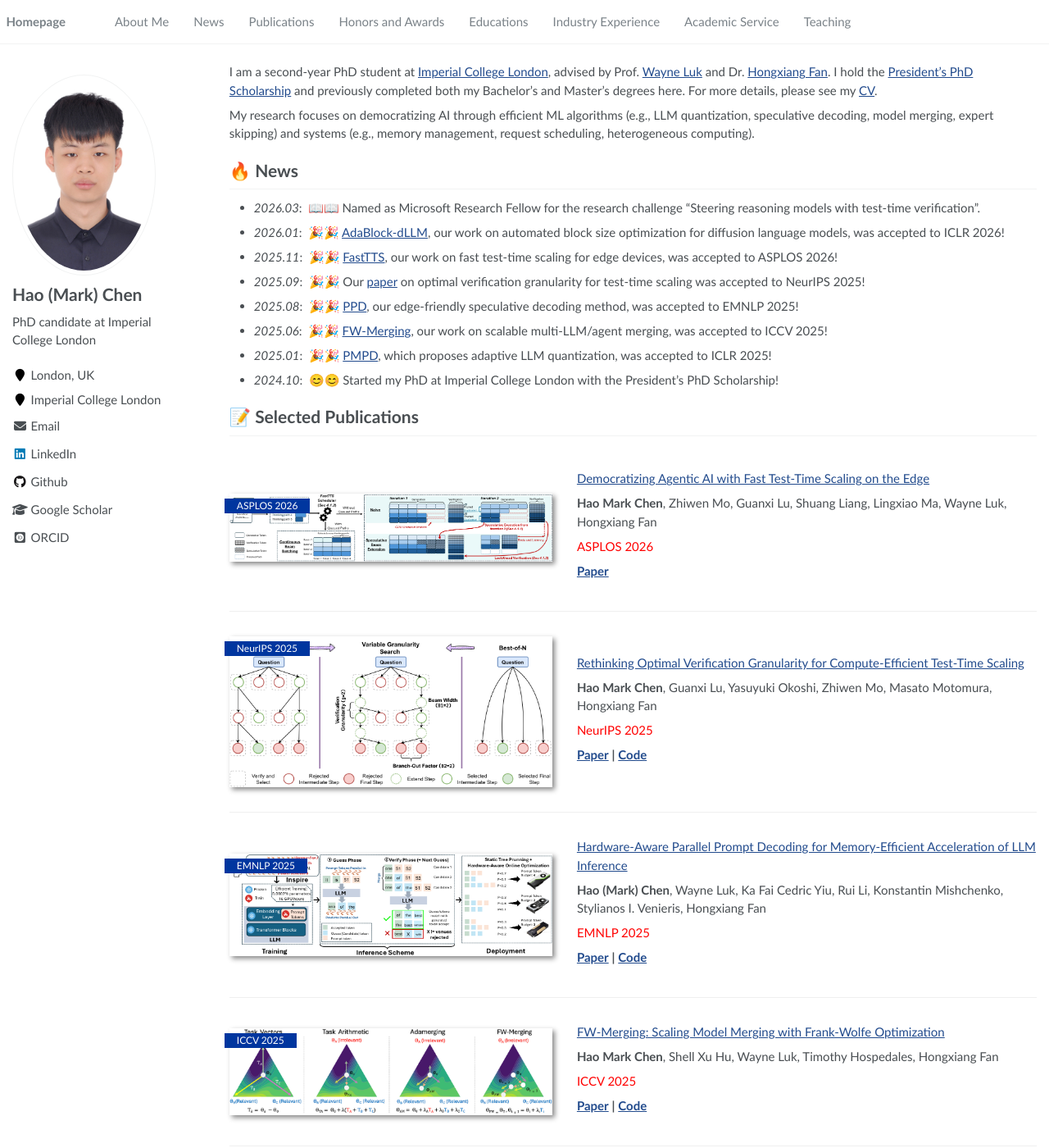
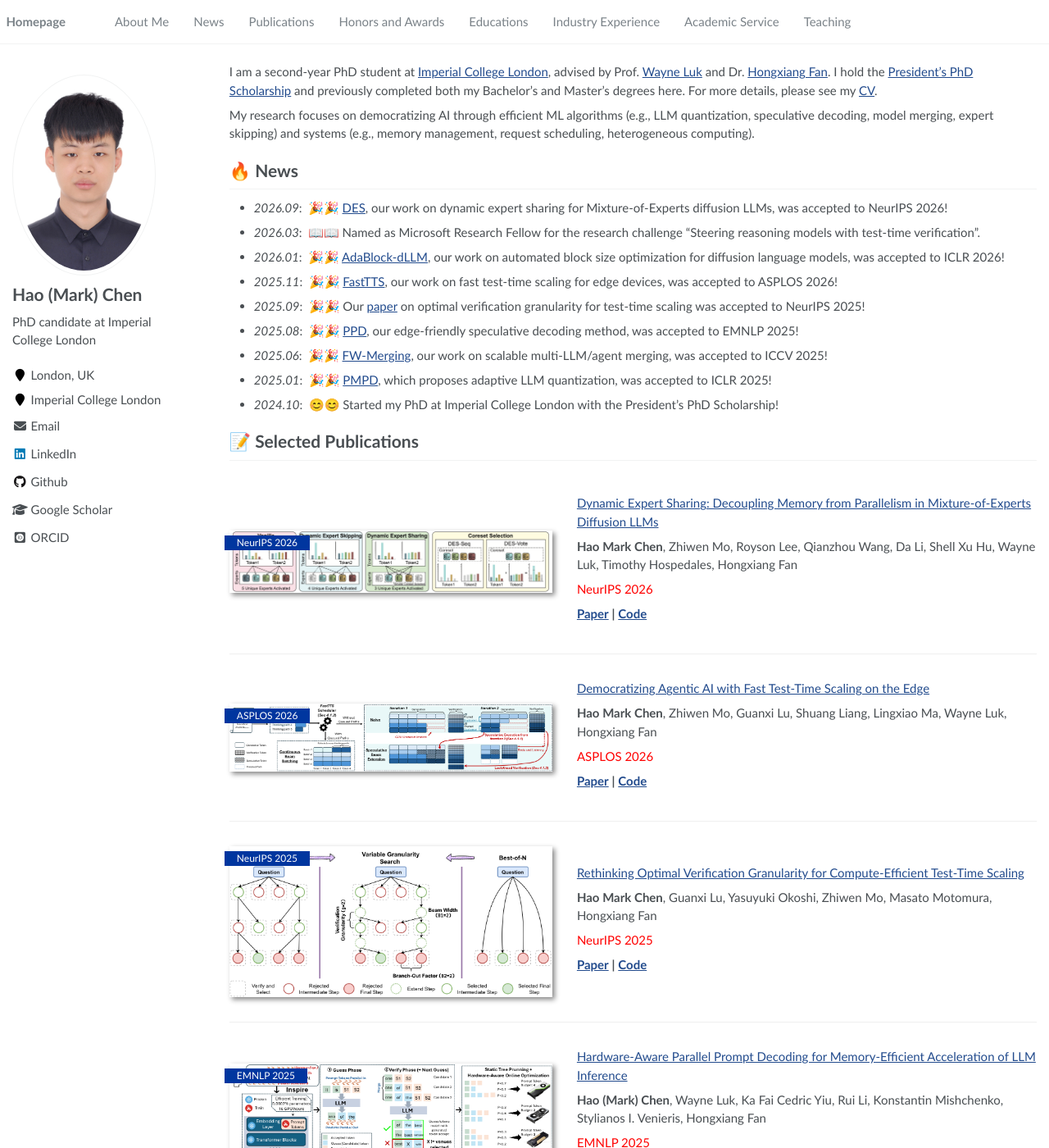
Before and after one commit to hmarkc/hmarkc.github.io, a Jekyll site: the page built from _pages/about.md, in a window 1280 px wide and 1400 px high. Shown: the whole window at 82% size. Built offline with Jekyll 4.4.1, drawn with Linux system fonts in a browser that asks for light colours; some web fonts are replaced.

Commit message:
Add DES (NeurIPS 2026) and FastTTS code link
Co-Authored-By: Claude Opus 5.5 (1M context) <noreply@anthropic.com>

```diff
--- a/_pages/about.md
+++ b/_pages/about.md
@@ -23,6 +23,7 @@ My research focuses on democratizing AI through efficient ML algorithms (e.g., L
 
 
 # 🔥 News
+- *2026.09*: &nbsp;🎉🎉 [DES](https://arxiv.org/abs/2602.00879), our work on dynamic expert sharing for Mixture-of-Experts diffusion LLMs, was accepted to NeurIPS 2026!
 - *2026.03*: &nbsp;📖📖 Named as Microsoft Research Fellow for the research challenge "Steering reasoning models with test-time verification".
 - *2026.01*: &nbsp;🎉🎉 [AdaBlock-dLLM](https://arxiv.org/pdf/2509.26432), our work on automated block size optimization for diffusion language models, was accepted to ICLR 2026!
 - *2025.11*: &nbsp;🎉🎉 [FastTTS](https://arxiv.org/pdf/2509.00195), our work on fast test-time scaling for edge devices, was accepted to ASPLOS 2026!
@@ -35,6 +36,19 @@ My research focuses on democratizing AI through efficient ML algorithms (e.g., L
 
 # 📝 Selected Publications
 
+<div class='paper-box'><div class='paper-box-image'><div><div class="badge">NeurIPS 2026</div><img src='images/neurips26.png' alt="sym" width="100%"></div></div>
+<div class='paper-box-text' markdown="1">
+
+[Dynamic Expert Sharing: Decoupling Memory from Parallelism in Mixture-of-Experts Diffusion LLMs](https://arxiv.org/abs/2602.00879)
+
+**Hao Mark Chen**, Zhiwen Mo, Royson Lee, Qianzhou Wang, Da Li, Shell Xu Hu, Wayne Luk, Timothy Hospedales, Hongxiang Fan
+
+<span style="color: red;">NeurIPS 2026</span>
+
+[**Paper**](https://arxiv.org/abs/2602.00879) <strong>|</strong> [**Code**](https://github.com/hmarkc/DES)
+</div>
+</div>
+
 <div class='paper-box'><div class='paper-box-image'><div><div class="badge">ASPLOS 2026</div><img src='images/asplos26.png' alt="sym" width="100%"></div></div>
 <div class='paper-box-text' markdown="1">
 
@@ -44,7 +58,7 @@ My research focuses on democratizing AI through efficient ML algorithms (e.g., L
 
 <span style="color: red;">ASPLOS 2026</span>
 
-[**Paper**](https://arxiv.org/pdf/2509.00195)
+[**Paper**](https://arxiv.org/pdf/2509.00195) <strong>|</strong> [**Code**](https://github.com/ihc-fan-lab/FastTTS)
 </div>
 </div>
 
```
Also changed, not shown: images/neurips26.png (added).
